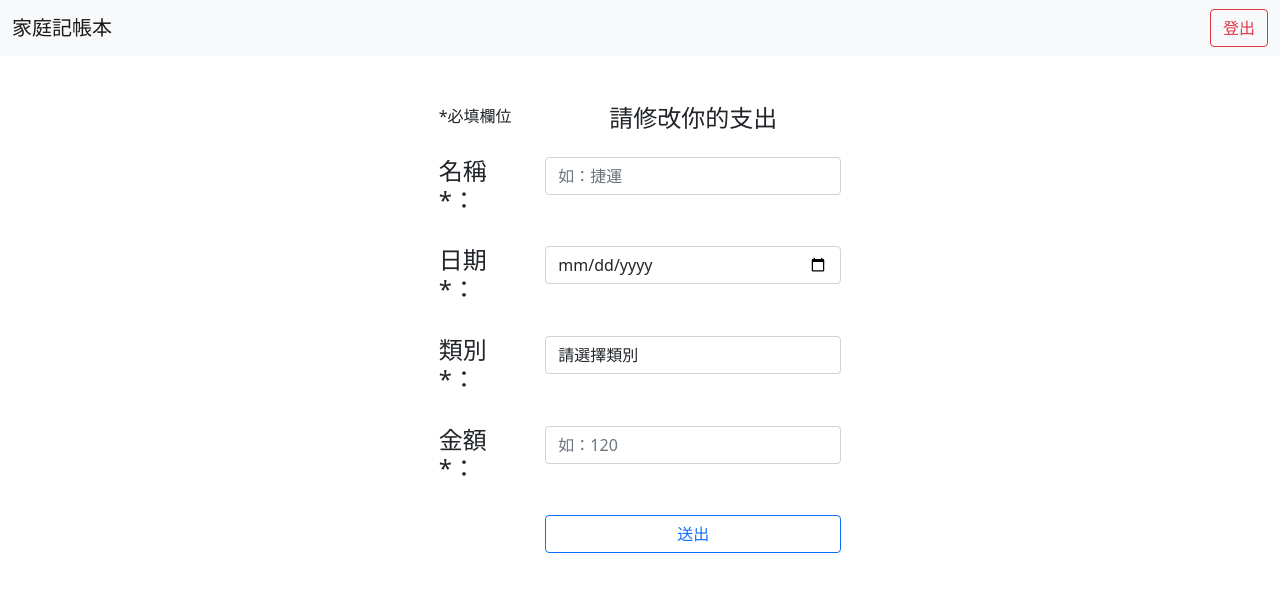
After one commit to HowardWu5566/expense-tracker, a Node server app: page /expenses/600000000000000000000001/edit in a window 1280 px wide. The commit adds this page. Shown: the top 592 px of the page. Run offline with Node 20, Linux system fonts and the light colour scheme; data that the repository does not hold is empty; some libraries are stand-ins or nearby versions.

Commit message:
feat: add edit page

```diff
--- a/routes/modules/expenses.js
+++ b/routes/modules/expenses.js
@@ -3,16 +3,23 @@ const Expense = require('../../models/expense')
 const router = express.Router()
 
 router.get('/new', (req, res) => {
-  const categoryList = require('../../utils/categoryList')
-  const categoryArr = Object.keys(categoryList)
+  const categoryArr = Object.keys(require('../../utils/categoryList'))
   res.render('new', { categoryArr })
 })
 
 router.post('/', (req, res) => {
-
   Expense.create(req.body)
     .then(res.redirect('/'))
     .catch(error => console.log(error))
 })
 
+router.get('/:id/edit', (req, res) => {
+  const id = req.params.id
+  const categoryArr = Object.keys(require('../../utils/categoryList'))
+  return Expense.findById(id)
+    .lean()
+    .then(expense => res.render('edit', { expense, categoryArr }))
+    .catch(error => console.log(error))
+})
+
 module.exports = router
--- /dev/null
+++ b/views/edit.handlebars
@@ -0,0 +1,58 @@
+<div class="container col-4 my-5">
+  <form action="/expenses/{{expense._id}}?_method=PUT" method="POST">
+    <div class="mb-3 row">
+      <span class="col-3">*必填欄位</span>
+      <h4 class="col-9" style="text-align:center">請修改你的支出</h4>
+    </div>
+
+    <div class="mb-3 row">
+      <label for="name" class="form-label col-3">
+        <h4>名稱*：</h4>
+      </label>
+      <div class="col-9">
+        <input type="text" class="form-control" id="name" name="name" placeholder="如：捷運" value="{{expense.name}}"
+          aria-describedby="name">
+      </div>
+    </div>
+    <div class="mb-3 row">
+      <label for="date" class="form-label col-3">
+        <h4>日期*：</h4>
+      </label>
+      <div class="col-9">
+        <input type="date" class="form-control" id="date" name="date" value="{{expense.date}}" aria-describedby="date">
+      </div>
+    </div>
+    <div class="mb-3 row">
+      <label for="category" class="form-label col-3">
+        <h4>類別*：</h4>
+      </label>
+      <div class="col-9">
+        <select class="form-control" id="category-dropdown" name="category" value="{{expense.caregory}}"
+          aria-label="select-by-category">
+          <option value="All">請選擇類別</option>
+          {{#each categoryArr}}
+          <option value="{{this}}">{{this}}</option>
+          {{/each}}
+        </select>
+      </div>
+    </div>
+    <div class="mb-3 row">
+      <label for="amount" class="form-label col-3">
+        <h4>金額*：</h4>
+      </label>
+      <div class="col-9">
+        <input type="number" class="form-control" data-bs-toggle="collapse" data-bs-target="#location-collapse"
+          id="amount" name="amount" placeholder="如：120" autocomplete="off" value="{{expense.amount}}"
+          aria-describedby="amount">
+      </div>
+    </div>
+
+    <div class="mb-3 row">
+      <div class="col-3"></div>
+      <div class="col-9">
+        <button type="submit" class="btn btn-outline-primary form-control">送出</button>
+      </div>
+    </div>
+
+  </form>
+</div>
--- a/views/home.handlebars
+++ b/views/home.handlebars
@@ -33,10 +33,10 @@
       <p class="m-0 date">{{this.date}}</p>
     </div>
     <div class="col-1 d-flex" style="align-items:center; justify-content:end">
-      <h5>{{this.amount}}</h5>
+      <h5 class="m-0">{{this.amount}}</h5>
     </div>
     <div class="col-1 d-flex" style="align-items:center; justify-content:end">
-      <h5>修改</h5>
+      <a href="/expenses/{{this._id}}/edit" type="button" class="btn btn-outline-primary">修改</a>
     </div>
     <div class="col d-flex" style="align-items:center">
       <h5>刪除</h5>
```
